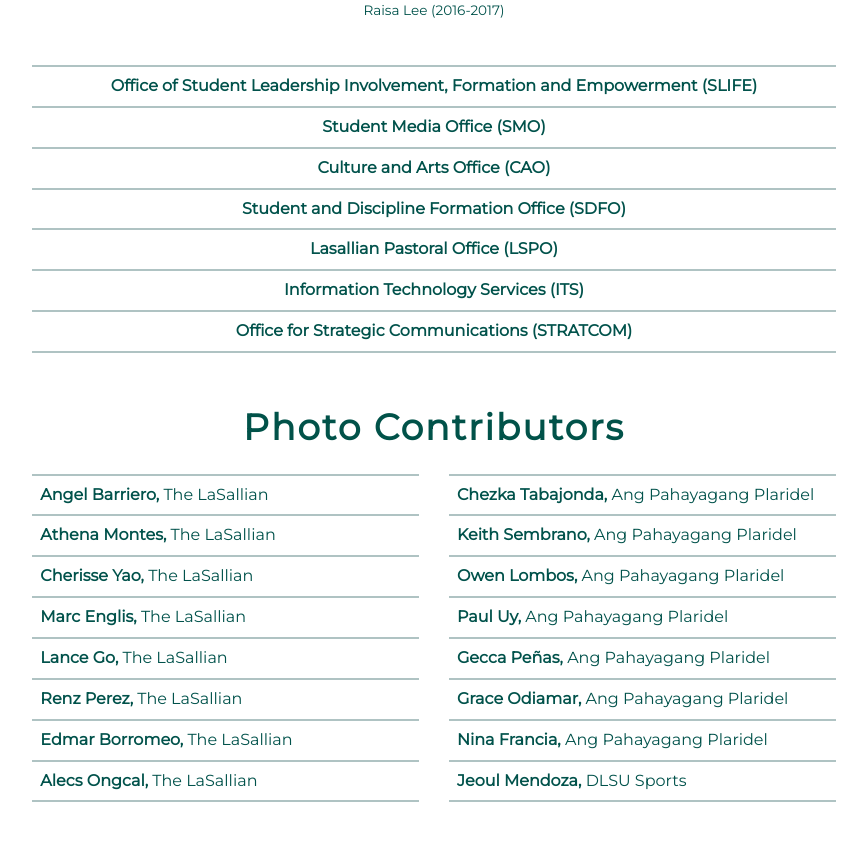
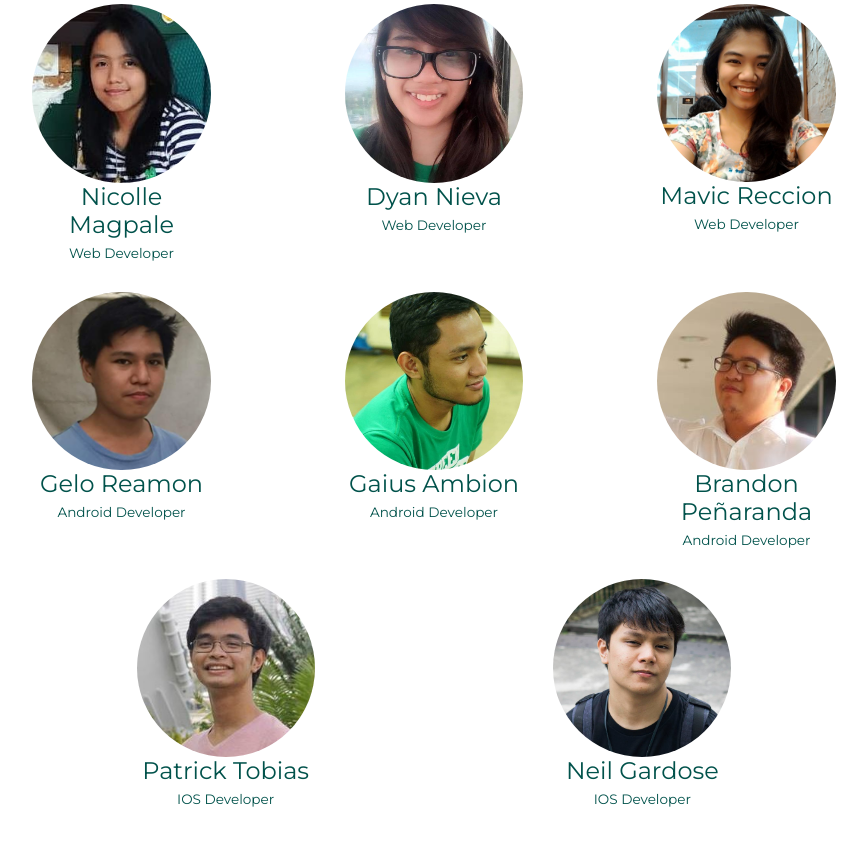
Before and after one commit to NicolleMagpale/GreenGuideWeb, a plain HTML site: page about.html in a window 1280 px wide. Shown: the part 2098-2960 px from the top of the page, without its empty margins (206-1073 px from the left). Drawn offline with Linux system fonts and the light colour scheme.

Commit message:
fixing contributors pics

```diff
--- a/about.html
+++ b/about.html
@@ -38,6 +38,7 @@
 	<script src="assets/js/jquery.min.js"></script>
 	<script src="assets/js/Chart.js"></script>
 	<script src="assets/js/custom.js"></script>
+
   </head>
 
   <body>
@@ -242,6 +243,110 @@
 
 						</div>
 					</div>
+
+					<!-- ############## WINNIE'S GROUP ##################### -->
+
+					<div class="row">
+						<div class = "">
+							<div class = "row">
+									<img class="img-responsive img-circle " src="assets\img\devs\villaluna.jpg"/>
+								</div>
+								<div class = "row">
+									<p class="text-center no-padding dev-name">Winfred Villaluna</p>
+									<p class="text-center no-padding dev-title">Project Manager</p>
+								</div>
+						</div>
+					</div>
+
+					<div class="row">
+						<div class = "">
+							<div class="col-lg-2 col-sm-2 col-xs-10 col-xs-offset-1 col-lg-offset-2 col-sm-offset-2">
+								<div class = "row">
+									<img class="img-responsive img-circle" src="assets\img\devs\magpale.jpg"/>
+								</div>
+								<div class = "row">
+									<p class="text-center no-padding dev-name">Nicolle Magpale</p>
+									<p class="text-center no-padding dev-title">Web Developer</p>
+								</div>
+							</div>
+							<div class="col-lg-2 col-sm-2 col-xs-10 col-xs-offset-1 col-lg-offset-1 col-sm-offset-1">
+								<div class = "row">
+									<img class="img-responsive img-circle" src="assets\img\devs\nieva.jpg"/>
+								</div>
+								<div class = "row">
+									<p class="text-center no-padding dev-name">Dyan Nieva</p>
+									<p class="text-center no-padding dev-title">Web Developer</p>
+								</div>
+							</div>
+							<div class="col-lg-2 col-sm-2 col-xs-10 col-xs-offset-1 col-lg-offset-1 col-sm-offset-1">
+								<div class = "row">
+									<img class="img-responsive img-circle" src="assets\img\devs\reccion.jpg"/>
+								</div>
+								<div class = "row">
+									<p class="text-center no-padding dev-name">Mavic Reccion</p>
+									<p class="text-center no-padding dev-title">Web Developer</p>
+								</div>
+							</div>
+
+						</div>
+					</div>
+
+					<div class="row">
+						<div class = "">
+							<div class="col-lg-2 col-sm-2 col-xs-10 col-xs-offset-1 col-lg-offset-2 col-sm-offset-2">
+								<div class = "row">
+									<img class="img-responsive img-circle" src="assets\img\devs\reamon.png"/>
+								</div>
+								<div class = "row">
+									<p class="text-center no-padding dev-name">Gelo Reamon</p>
+									<p class="text-center no-padding dev-title">Android Developer</p>
+								</div>
+							</div>
+							<div class="col-lg-2 col-sm-2 col-xs-10 col-xs-offset-1 col-lg-offset-1 col-sm-offset-1">
+								<div class = "row">
+									<img class="img-responsive img-circle" src="assets\img\devs\ambion.jpg"/>
+								</div>
+								<div class = "row">
+									<p class="text-center no-padding dev-name">Gaius Ambion</p>
+									<p class="text-center no-padding dev-title">Android Developer</p>
+								</div>
+							</div>
+							<div class="col-lg-2 col-sm-2 col-xs-10 col-xs-offset-1 col-lg-offset-1 col-sm-offset-1">
+								<div class = "row">
+									<img class="img-responsive img-circle" src="assets\img\devs\penaranda.jpg"/>
+								</div>
+								<div class = "row">
+									<p class="text-center no-padding dev-name">Brandon Peñaranda</p>
+									<p class="text-center no-padding dev-title">Android Developer</p>
+								</div>
+							</div>
+
+						</div>
+					</div>
+
+					<div class="row">
+						<div class = "">
+							<div class="col-lg-2 col-sm-2 col-xs-10 col-xs-offset-1 col-lg-offset-3 col-sm-offset-3">
+								<div class = "row">
+									<img class="img-responsive img-circle" src="assets\img\devs\tobias.jpg"/>
+								</div>
+								<div class = "row">
+									<p class="text-center no-padding dev-name">Patrick Tobias</p>
+									<p class="text-center no-padding dev-title">IOS Developer</p>
+								</div>
+							</div>
+							<div class="col-lg-2 col-sm-2 col-xs-10 col-xs-offset-1 col-lg-offset-2 col-sm-offset-2">
+								<div class = "row">
+									<img class="img-responsive img-circle" src="assets\img\devs\gardose.jpg"/>
+								</div>
+								<div class = "row">
+									<p class="text-center no-padding dev-name">Neil Gardose</p>
+									<p class="text-center no-padding dev-title">IOS Developer</p>
+								</div>
+							</div>
+						</div>
+					</div>
+
 				</div>
 			</div>
 
```
Also changed, not shown: assets/img/devs/ambion.jpg (added), assets/img/devs/gardose.jpg (added), assets/img/devs/magpale.jpg (added), assets/img/devs/nieva.jpg (added), assets/img/devs/penaranda.jpg (added), assets/img/devs/reamon.png (added), assets/img/devs/reccion.jpg (added), assets/img/devs/tobias.jpg (added), assets/img/devs/villaluna.jpg (added).
